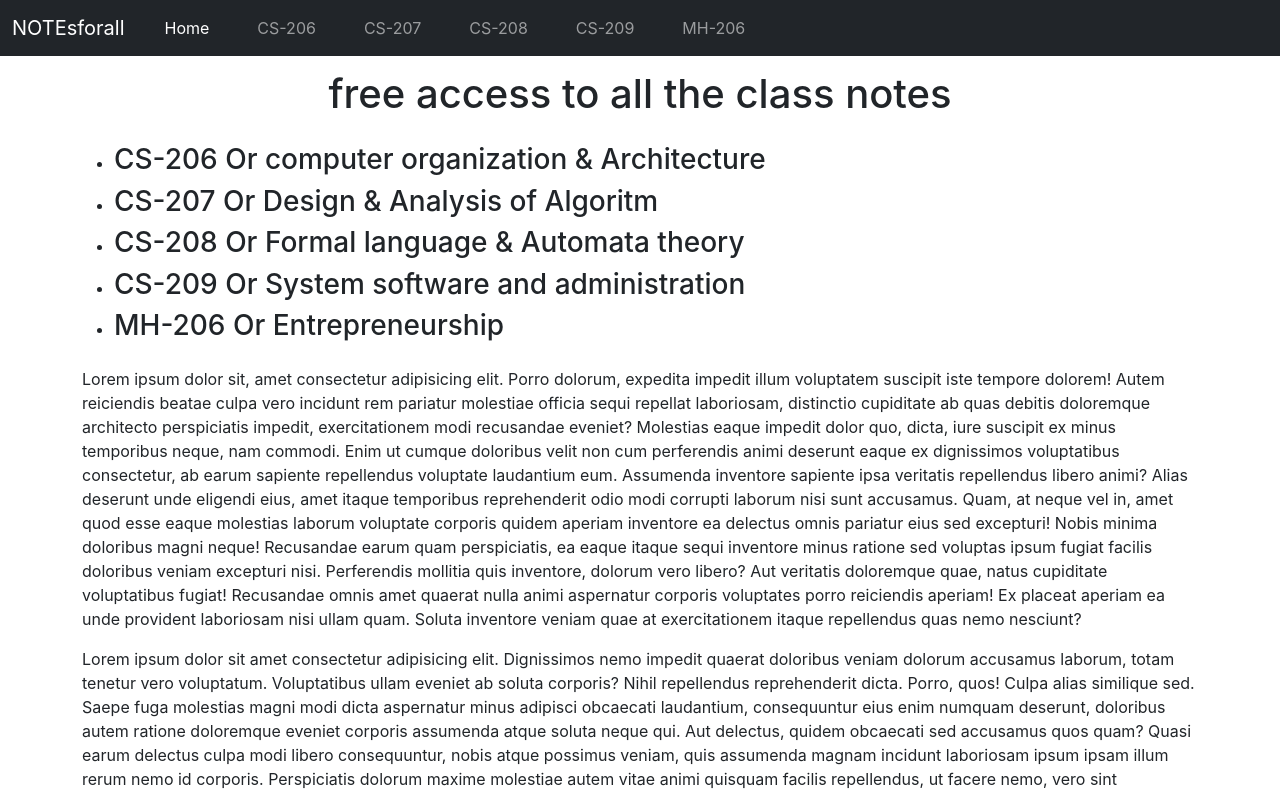
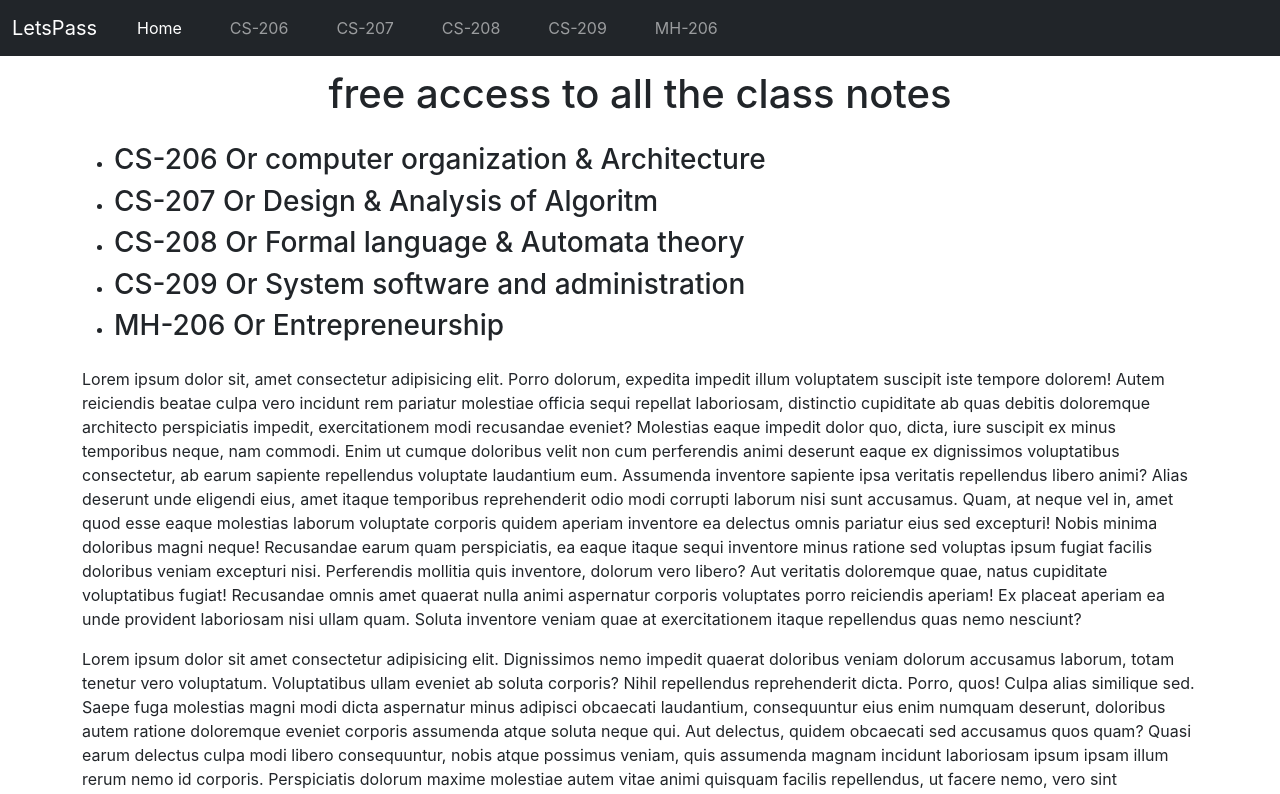
Before and after one commit to tagetapang/Letspass, a React (Create React App) app: page / in a window 1280 px wide. Shown: the top 794 px of the page. Built offline with nearby package versions, Linux system fonts and the light colour scheme.

Commit message:
changed nav title

```diff
--- a/src/components/Navbar.js
+++ b/src/components/Navbar.js
@@ -7,7 +7,7 @@ export default function Navbar() {
       <nav className="navbar navbar-expand-lg  navbar-dark bg-dark fixed-top">
         <div className="container-fluid">
           <Link className="navbar-brand" to="#">
-            NOTEsforall
+            LetsPass
           </Link>
           <button
             className="navbar-toggler"
```
